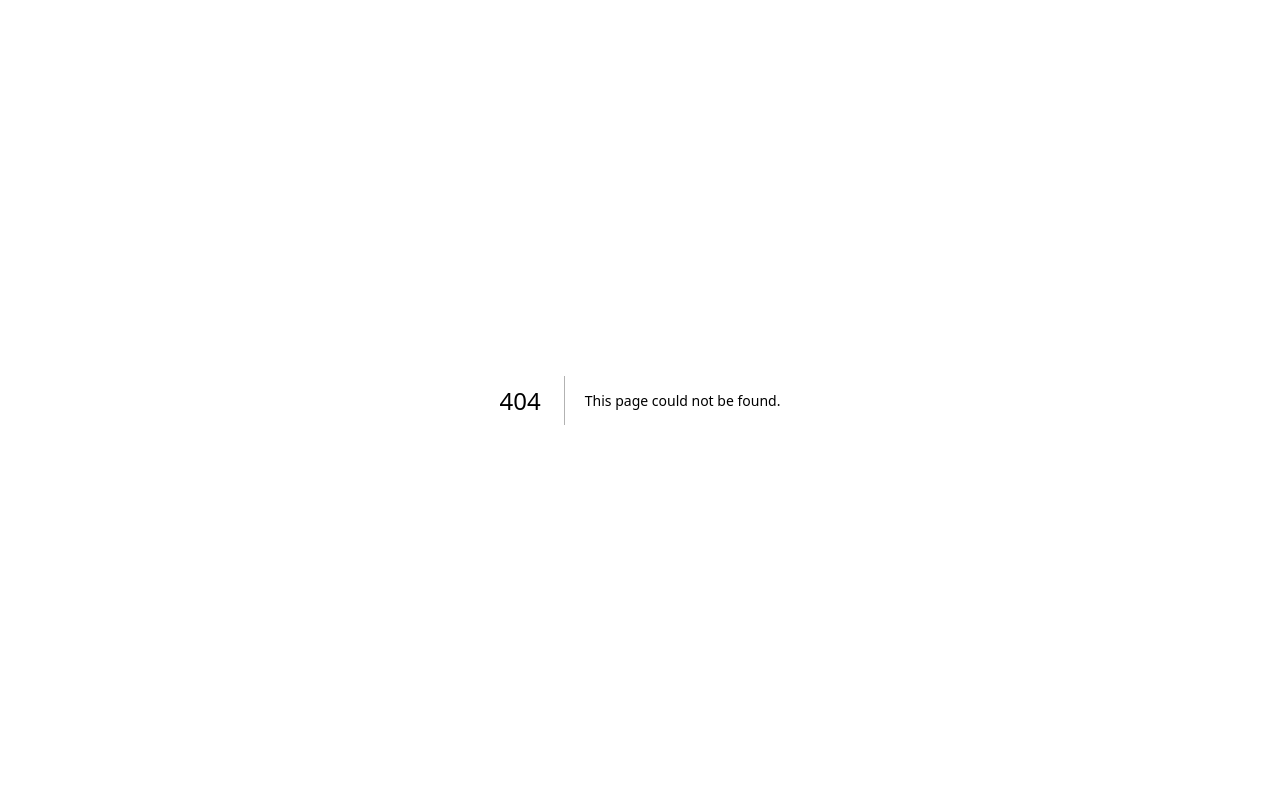
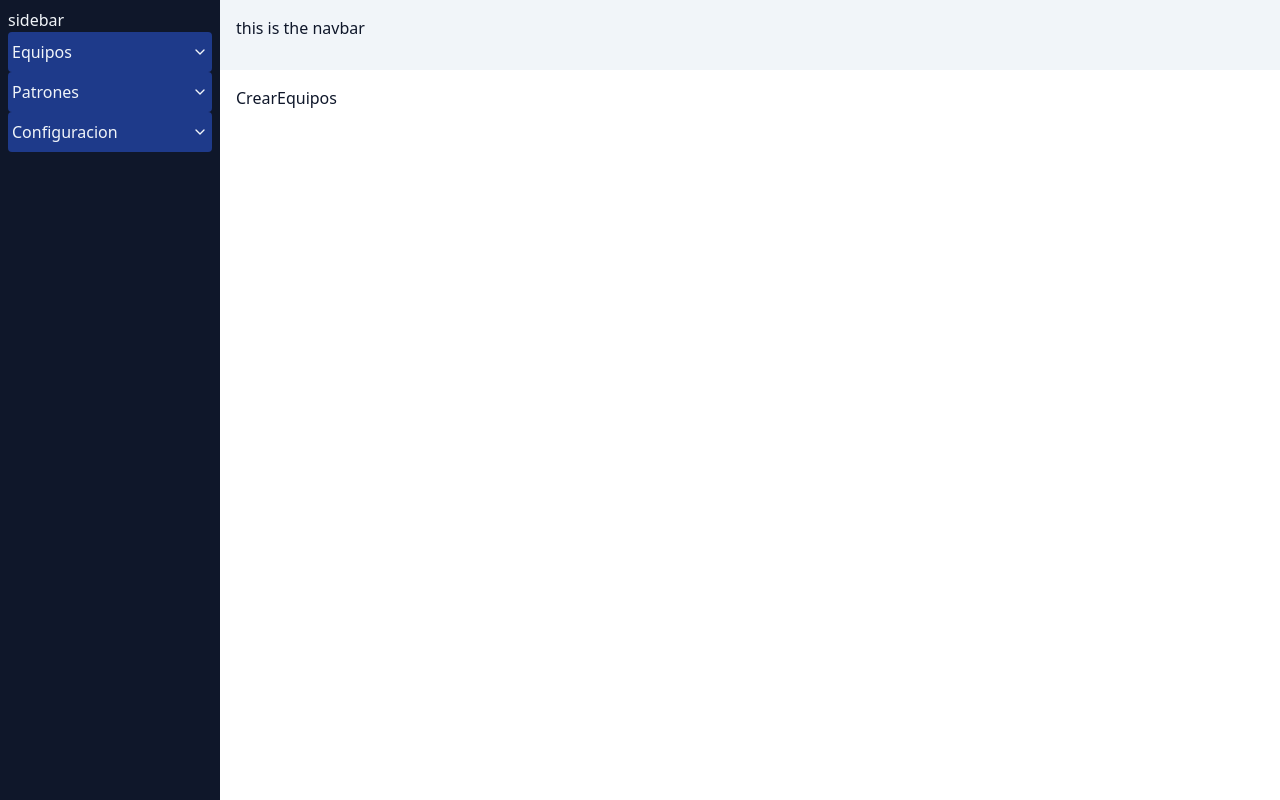
Before and after one commit to Lutejada/gemetnext13, a Next.js app: page /dashboard/equipos/crear in a window 1280 px wide. Before the commit this address had no page. Built offline with nearby package versions, Linux system fonts and the light colour scheme.

Commit message:
navigation dynamic

```diff
--- a/src/app/dashboard/components/MenuItem.tsx
+++ b/src/app/dashboard/components/MenuItem.tsx
@@ -5,20 +5,24 @@ import {
   AccordionTrigger
 } from '@/components/ui/accordion'
 import { Route } from '../navigation'
+import Link from 'next/link'
 
 interface Props {
   name: string
+  path: string
   subRoute?: Route[]
 }
 
-const MenuItem = ({ name, subRoute }: Props) => {
+const MenuItem = ({ path, name, subRoute }: Props) => {
   return (
     <Accordion type='single' collapsible className='text-secondary'>
       <AccordionItem value='item-1'>
         <AccordionTrigger>{name}</AccordionTrigger>
         {subRoute?.length
           ? subRoute.map(sub => (
-              <AccordionContent key={sub.name}>{sub.name}</AccordionContent>
+              <Link href={'/dashboard'+`${path + sub.path}`}>
+                <AccordionContent key={sub.name}>{sub.name}</AccordionContent>
+              </Link>
             ))
           : null}
       </AccordionItem>
--- a/src/app/dashboard/components/MenuOptions.tsx
+++ b/src/app/dashboard/components/MenuOptions.tsx
@@ -7,7 +7,11 @@ export default function MenuOptions () {
   return (
     <>
       {routes.map(route => (
-        <MenuItem name={route.name} subRoute={route.subRoute} />
+        <MenuItem
+          name={route.name}
+          path={route.path}
+          subRoute={route.subRoute}
+        />
       ))}
     </>
   )
--- /dev/null
+++ b/src/app/dashboard/equipos/crear/page.tsx
@@ -0,0 +1,8 @@
+
+function CrearEquipos() {
+  return (
+    <div>CrearEquipos</div>
+  )
+}
+
+export default CrearEquipos
--- a/src/app/dashboard/equipos/page.tsx
+++ /dev/null
@@ -1,7 +0,0 @@
-import React from 'react'
-
-export default function Equipos() {
-  return (
-    <div>Equipos</div>
-  )
-}
```
